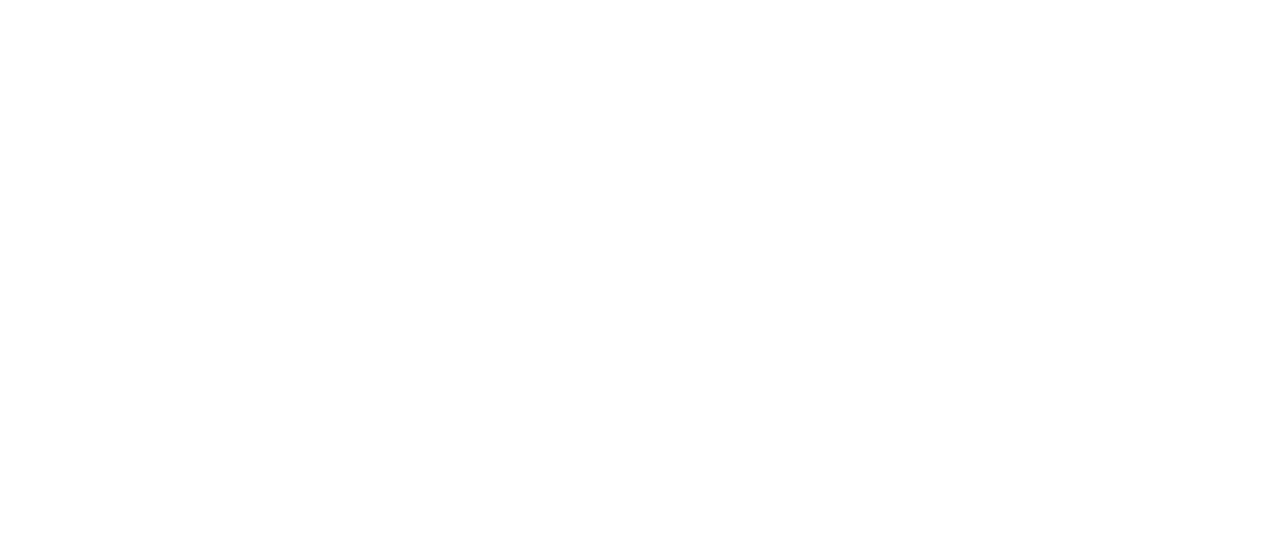
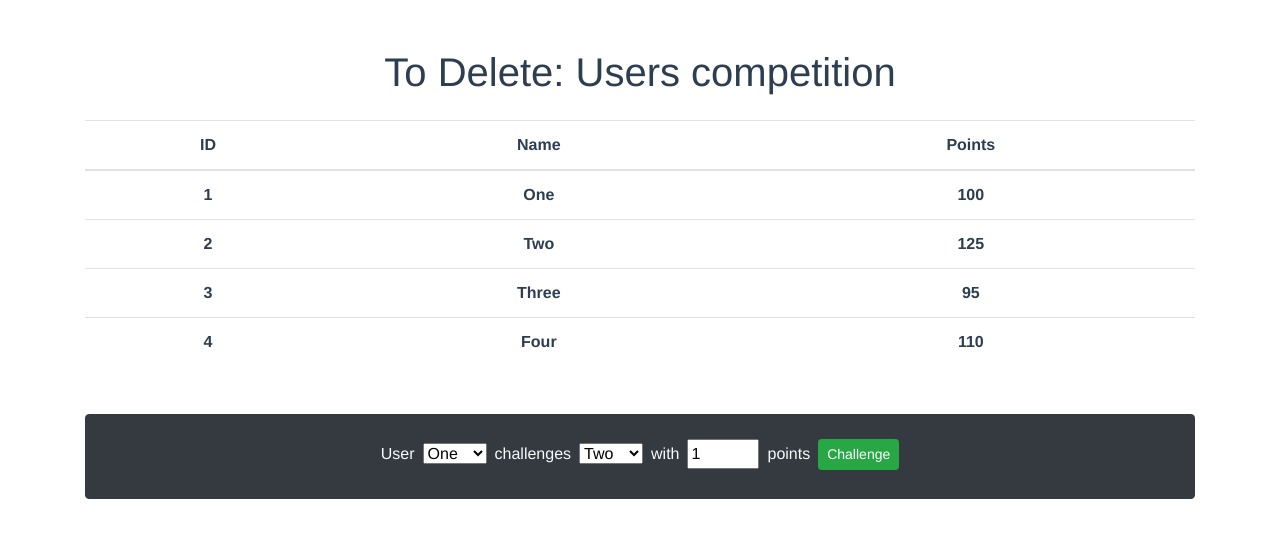
Before and after one commit to pedronieto84/vue-elearning-itAcademy, a Vue app: page /toDelete in a window 1280 px wide. Before the commit this address had no page. Shown: the top 538 px of the page. Built offline with nearby package versions, Linux system fonts and the light colour scheme; what @highlightjs/vue-plugin, vue-snip would draw is missing.

Commit message:
Users competition

```diff
--- a/src/router/index.js
+++ b/src/router/index.js
@@ -17,6 +17,11 @@ const routes = [{
         path: '/course/:courseId/:moduleId',
         name: 'Module',
         component: () => import ('../views/modulePage.vue')
+    },
+    {
+        path: '/toDelete',
+        name: 'toDelete',
+        component: () => import ('../views/toDelete.vue')
     }
 ];
 
--- a/src/store/index.js
+++ b/src/store/index.js
@@ -149,7 +149,9 @@ export default createStore({
                 cardId: 1,
                 cardType: 'text'
             },
-        ]
+        ],
+        users: new Map(),
+        challenges: new Map()
     },
     getters: {
         getActual(state) {
@@ -190,6 +192,7 @@ export default createStore({
         }
     },
     actions: {
+        /// Structure
         updateActual({ commit }, actual) {
             commit('updateActual', actual);
         },
@@ -205,12 +208,8 @@ export default createStore({
         async getModules({ state, commit }, courseId) {
             try{
                 const modules = await axios({method: 'GET', url: state.baseURL+'/getModules?courseId='+courseId});
-
                 //const modules = await axios.get(state.baseURL+'/getModules?courseId='+courseId);
                 //const modules = await axios({method: 'POST', url: state.baseURL+'/getModules', data: {courseId: 1} });
-
-                console.log('BBDD: ');
-                console.log(modules.data);
                 commit('setModules', modules.data);
             } catch(e) {
                 console.log(e);
@@ -231,6 +230,40 @@ export default createStore({
         async getTopic({state}, courseId, moduleId, topicId) {
             const topic = await axios.get(state.baseURL + '/getTopic?courseId=' + courseId + '&moduleId=' + moduleId + '&topicId=' + topicId);
             return topic.data;
+        },
+        /// Chalenges
+        addUsers({state}) {
+            const user1 = {id: 1, name: 'One',      email: 'user@one.one',      points: 100};
+            const user2 = {id: 2, name: 'Two',      email: 'user@two.two',      points: 125};
+            const user3 = {id: 3, name: 'Three',    email: 'user@three.three',  points: 95};
+            const user4 = {id: 4, name: 'Four',     email: 'user@four.four',    points: 110};
+            state.users.set(1, user1);
+            state.users.set(2, user2);
+            state.users.set(3, user3);
+            state.users.set(4, user4);
+        },
+        createChallenge({state}, data) {
+            const challenge = {
+                challenger: data.challengerId,
+                rival: data.rivalId,
+                points: data.betPoints,
+            };
+            let challengeId = data.challengeId;
+            state.challenges.set(challengeId, challenge);
+            return challengeId;
+        },
+        endChallenge({state, dispatch}, data) {
+            const challenge = state.challenges.get(data.challengeId);
+            const loserId = (challenge.challenger == data.winnerId) ? challenge.rival : challenge.challenger;
+            const points = parseInt(challenge.points);
+            console.log(`${loserId} gives ${points} points to ${data.winnerId} `);
+            dispatch('addPoints', {userId: parseInt(data.winnerId), amount: points});
+            dispatch('addPoints', {userId: parseInt(loserId), amount: 0-points});
+        },
+        addPoints({state}, data) {
+            const user = state.users.get(data.userId);
+            user.points += data.amount;
+            state.users.set(data.userId, user);
         }
     }
 });
--- a/src/views/toDelete.vue
+++ b/src/views/toDelete.vue
@@ -1,6 +1,41 @@
 <template>
-    <div>
-        <h1>To Delete</h1>
+    <div class="container mt-5">
+      <h1>To Delete: Users competition</h1>
+      <table class="table table-hover mt-4">
+        <thead>
+          <tr>
+            <th>ID</th>
+            <th>Name</th>
+            <th>Points</th>
+          </tr>
+        </thead>
+        <tbody>
+          <tr v-for="user in users" :key="user">
+            <th>{{user.id}}</th>
+            <th>{{user.value.name}}</th>
+            <th>{{user.value.points}}</th>
+          </tr>
+        </tbody>
+      </table>
+      <form class="mt-5 border border-dark rounded py-4 bg-dark text-light">
+
+        <label for="Challenger">User </label>
+        <select class="form-select  mx-2" v-model="challenger" id="challenger">
+          <option v-for="user in challegers" :key="user" :value="user.id">{{user.value.name}}</option>
+        </select>
+
+        <label for="Rival">challenges </label>
+        <select class="form-select mx-2" v-model="rival" id="rival">
+          <option v-for="user in rivals" :key="user" :value="user.id">{{user.value.name}}</option>
+        </select>
+
+        <label for="Points">with</label>
+        <input class="form-input mx-2" type="number" v-model="points" :max="max" min="1">
+
+        <label for="button">points</label>
+        <button class="btn btn-sm btn-success ml-2" @click="challenge">Challenge</button>
+      </form>
+
     </div>
 </template>
 
@@ -12,11 +47,64 @@ export default {
   },
   data(){
     return{
+      challenger: 1,
+      rival: 2,
+      points: 1
+    }
+  },
+  computed: {
+    users: function() {
+      var array = [];
+      for(var[key, value] of this.$store.state.users){
+          let obj = {id: key, value: value}
+          array.push(obj);
+      }
+      return array;
+    },
+    challegers: function() {
+      var array = [];
+      for(var[key, value] of this.$store.state.users){
+        if (value.points > 0) {
+          let obj = {id: key, value: value}
+          array.push(obj);
+        }
+      }
+      return array;
+    },
+    rivals: function() {
+      var array = [];
+      for(var[key, value] of this.$store.state.users){
+        if (value.points > 0 && key != this.challenger) {
+          let obj = {id: key, value: value}
+          array.push(obj);
+        }
+      }
+      return array;
+    },
+    max: function() {
+      const challenger = this.users[this.challenger-1];
+      const rival = this.users[this.rival-1];
+      return (challenger != undefined) ? ((challenger.value.points < rival.value.points) ? challenger.value.points : rival.value.points) : '' ;
     }
   },
   mounted() {
+    this.addUsers()
   },
   methods: {
+    addUsers: function() {
+      this.$store.dispatch('addUsers')
+    },
+    challenge: function() {
+      let challengeId = 'prova';
+      this.$store.dispatch('createChallenge', {challengeId: challengeId, challengerId: this.challenger, rivalId: this.rival, betPoints: this.points});
+      let winner = Math.floor(Math.random()*2);
+      let winnerId;
+      if (winner == 1) {console.log('Challenger wins'); (winnerId = this.challenger)} else {console.log('Rival wins'); (winnerId = this.rival)}
+      this.$store.dispatch('endChallenge', {challengeId:challengeId, winnerId:winnerId});
+      if (event) {
+        event.preventDefault()
+      }
+    }
   }
 };
 </script>
```
